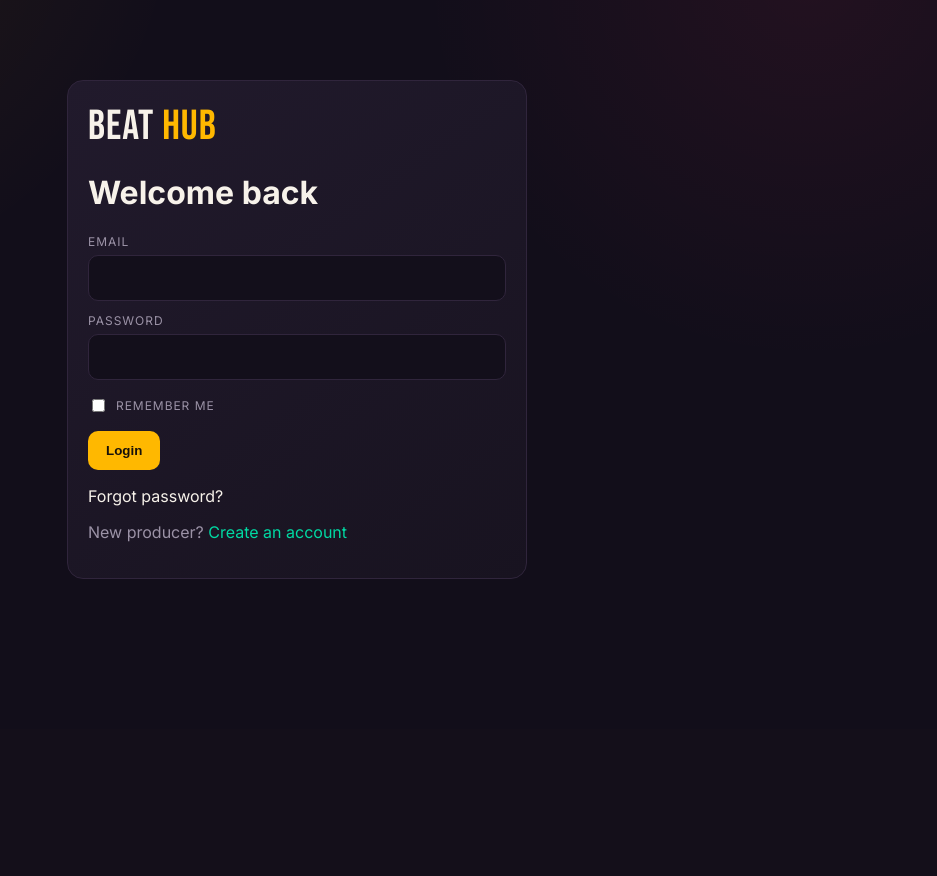
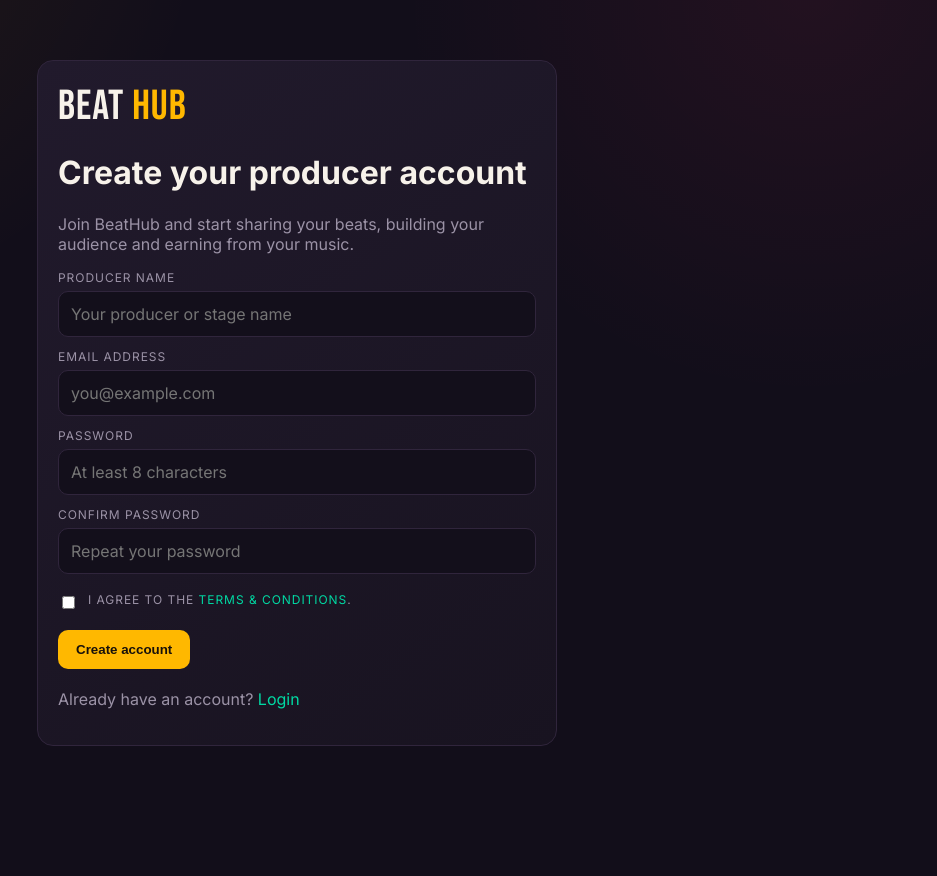
Before and after one commit to stanna65-bot/Beat-Hub, a FastAPI app: page /signup in a window 1280 px wide. Shown: the part 107-983 px from the top of the page, without its empty margins (343-1280 px from the left). Before the commit the page ends 686 px from the top, so only its background shows below. Run offline with FastAPI, Linux system fonts and the light colour scheme.

Commit message:
Update signup.html

```diff
--- a/templates/signup.html
+++ b/templates/signup.html
@@ -1,11 +1,15 @@
 {% extends 'base.html' %}
 
 {% block body %}
-<div style="max-width:460px;margin:80px auto" class="card">
+<div style="max-width:520px;margin:60px auto" class="card">
 
     <a class="brand" href="/">BEAT <span>HUB</span></a>
 
-    <h1>Welcome back</h1>
+    <h1>Create your producer account</h1>
+
+    <p class="muted">
+        Join BeatHub and start sharing your beats, building your audience and earning from your music.
+    </p>
 
     {% if error %}
     <p style="color:var(--pink)">{{ error }}</p>
@@ -13,11 +17,21 @@
 
     <form method="post" autocomplete="on">
 
-        <label>Email</label>
+        <label>Producer name</label>
+        <input
+            type="text"
+            name="name"
+            placeholder="Your producer or stage name"
+            autocomplete="name"
+            required
+        >
+
+        <label>Email address</label>
         <input
             type="email"
             name="email"
-            autocomplete="username"
+            placeholder="you@example.com"
+            autocomplete="email"
             autocapitalize="none"
             spellcheck="false"
             required
@@ -27,36 +41,46 @@
         <input
             type="password"
             name="password"
-            autocomplete="current-password"
+            placeholder="At least 8 characters"
+            autocomplete="new-password"
+            minlength="8"
             required
         >
 
-        <label style="display:flex;align-items:center;gap:8px;margin:16px 0;cursor:pointer">
+        <label>Confirm password</label>
+        <input
+            type="password"
+            name="confirm_password"
+            placeholder="Repeat your password"
+            autocomplete="new-password"
+            minlength="8"
+            required
+        >
+
+        <label style="display:flex;align-items:flex-start;gap:10px;margin:18px 0;cursor:pointer">
             <input
                 type="checkbox"
-                name="remember_me"
+                name="accept_terms"
                 value="true"
-                style="width:auto"
+                required
+                style="width:auto;margin-top:4px"
             >
-            <span>Remember me</span>
+            <span>
+                I agree to the
+                <a href="/terms" style="color:var(--teal)">Terms &amp; Conditions</a>.
+            </span>
         </label>
 
         <button class="btn" type="submit">
-            Login
+            Create account
         </button>
 
     </form>
 
-    <p>
-        <a href="/forgot-password">
-            Forgot password?
-        </a>
-    </p>
-
-    <p class="muted">
-        New producer?
-        <a href="/signup" style="color:var(--teal)">
-            Create an account
+    <p class="muted" style="margin-top:20px">
+        Already have an account?
+        <a href="/login" style="color:var(--teal)">
+            Login
         </a>
     </p>
 
```
